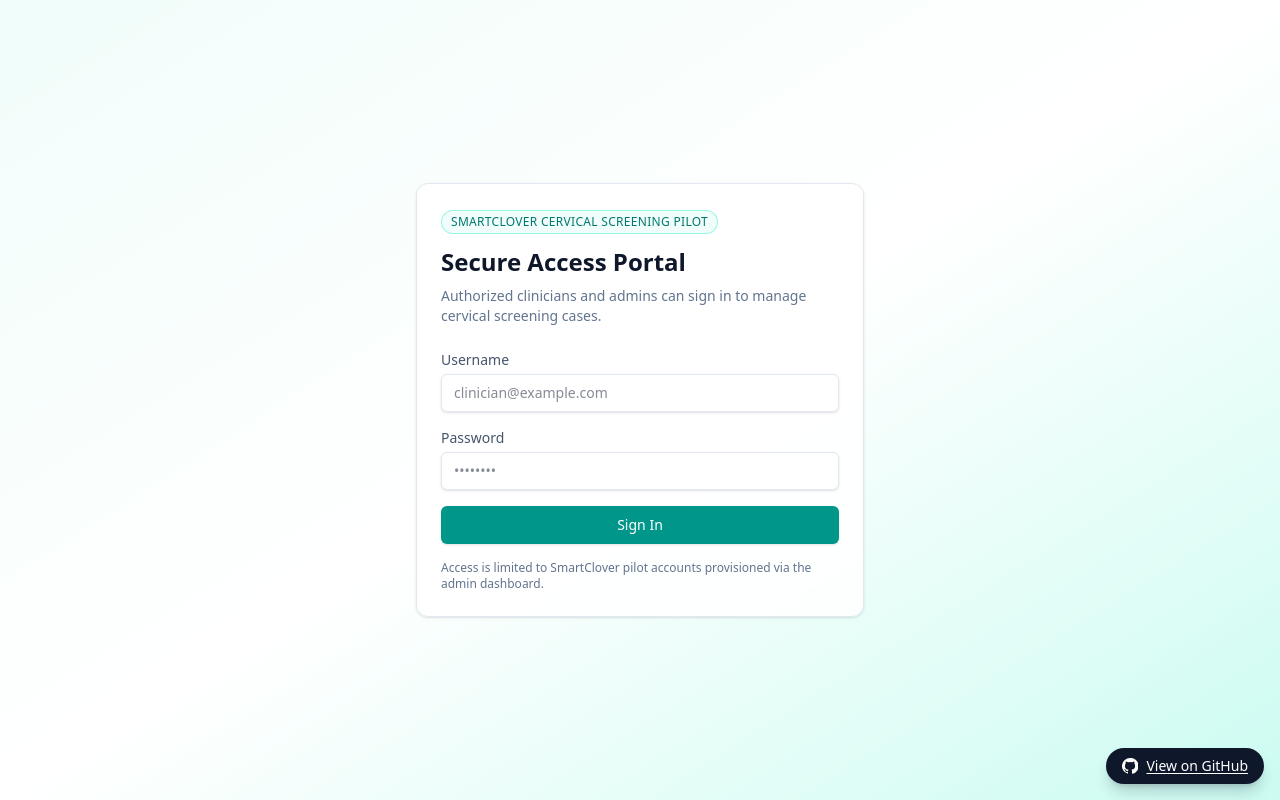
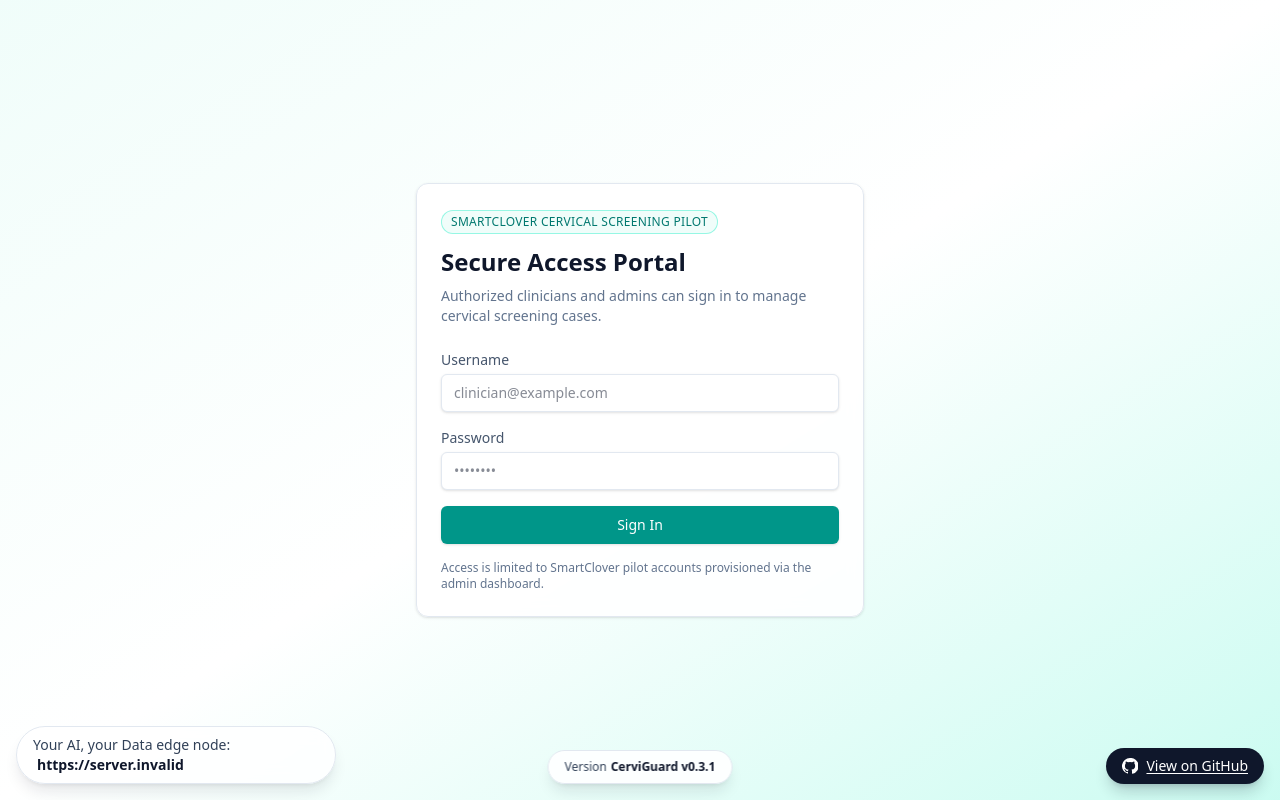
Before and after one commit to SmartCloverAI/CerviGuard, a Next.js app: page /login in a window 1280 px wide. Built offline with nearby package versions, Linux system fonts and the light colour scheme; no server answers.

Commit message:
fix: update

```diff
--- a/src/app/layout.tsx
+++ b/src/app/layout.tsx
@@ -1,12 +1,21 @@
 import type { Metadata } from "next";
 import "./globals.css";
 import GitHubLink from "@/components/github-link";
+import ServedBy from "@/components/served-by";
+import VersionFooter from "@/components/version-footer";
 
 export const metadata: Metadata = {
   title: "SmartClover CerviGuard Pilot",
   description:
     "Secure pilot console for SmartClover's cervical screening workflow, powered by decentralized, secure and privacy-oriented technology.",
 };
+
+const hostId =
+  process.env.EE_HOST_ID ??
+  process.env.NEXT_PUBLIC_EE_HOST_ID ??
+  process.env.RATIO1_HOST_ID ??
+  process.env.NEXT_PUBLIC_RATIO1_HOST_ID ??
+  "unknown";
 
 export default function RootLayout({
   children,
@@ -17,6 +26,8 @@
     <html lang="en">
       <body>
         {children}
+        <ServedBy hostId={hostId} />
+        <VersionFooter />
         <GitHubLink />
       </body>
     </html>
--- /dev/null
+++ b/src/components/served-by.tsx
@@ -0,0 +1,12 @@
+type ServedByProps = {
+  hostId: string;
+};
+
+const ServedBy = ({ hostId }: ServedByProps) => (
+  <div className="fixed bottom-4 left-4 z-40 inline-flex max-w-xs flex-wrap items-center rounded-full border border-slate-200 bg-white/80 px-4 py-2 text-xs font-medium text-slate-700 shadow-lg shadow-slate-900/10 backdrop-blur-sm sm:text-sm">
+    <span>Your AI, your Data edge node:</span>
+    <span className="ml-1 font-semibold text-slate-900">{hostId}</span>
+  </div>
+);
+
+export default ServedBy;
--- /dev/null
+++ b/src/components/version-footer.tsx
@@ -0,0 +1,10 @@
+const APP_VERSION = "CerviGuard v0.3.1";
+
+export default function VersionFooter() {
+  return (
+    <div className="fixed bottom-4 left-1/2 z-40 inline-flex -translate-x-1/2 items-center rounded-full border border-slate-200 bg-white/90 px-4 py-2 text-xs font-medium text-slate-700 shadow-lg shadow-slate-900/10 backdrop-blur">
+      <span>Version</span>
+      <span className="ml-1 font-semibold text-slate-900">{APP_VERSION}</span>
+    </div>
+  );
+}
```
